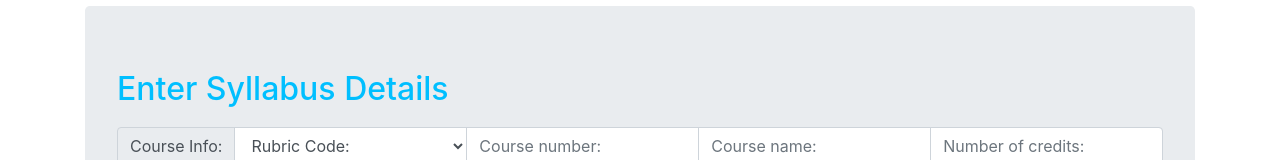
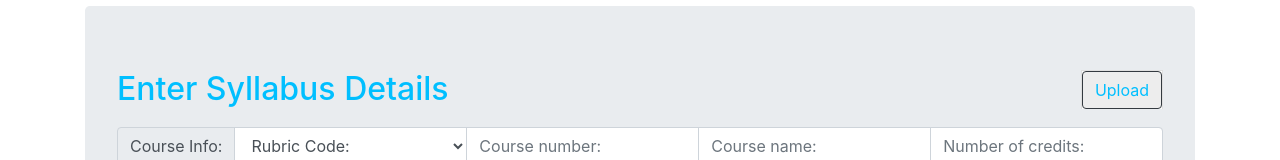
Before and after one commit to dkStephanos/syllabison, a React (Create React App) app in the folder syllabison/: page /new-syllabus in a window 1280 px wide. Shown: the part 251-411 px from the top of the page. Built offline with nearby package versions, Linux system fonts and the light colour scheme; what auth0-js would draw is missing.

Commit message:
Added upload button

```diff
--- a/syllabison/src/containers/AddSyllabus.js
+++ b/syllabison/src/containers/AddSyllabus.js
@@ -2,8 +2,16 @@ import React from 'react';
 import { connect } from 'react-redux';
 import { addSyllabus } from '../actions';
 import { getCurrentDate } from '../utils';
-import { Button, Form, Row, Col } from 'react-bootstrap';
-import { InputGroup, Jumbotron } from 'react-bootstrap';
+import {
+  Button,
+  Form,
+  Row,
+  Col,
+  InputGroup,
+  Jumbotron,
+  Accordion,
+  Card
+} from 'react-bootstrap';
 
 let AddSyllabus = ({ dispatch }) => {
   let rubric_code,
@@ -29,6 +37,38 @@ let AddSyllabus = ({ dispatch }) => {
 
   return (
     <Jumbotron>
+      <Accordion style={{ float: 'right' }}>
+        <Card>
+          <Accordion.Toggle
+            as={Button}
+            variant="outline-dark"
+            style={{ color: 'deepSkyBlue', backgroundColor: 'rgba(0,0,0,.07)' }}
+            eventKey="0"
+          >
+            Upload
+          </Accordion.Toggle>
+          <Accordion.Collapse eventKey="0">
+            <Card.Body>
+              <div className="input-group">
+                <div className="custom-file">
+                  <input
+                    type="file"
+                    className="custom-file-input"
+                    id="inputGroupFile01"
+                    aria-describedby="inputGroupFileAddon01"
+                  />
+                  <label
+                    className="custom-file-label"
+                    htmlFor="inputGroupFile01"
+                  >
+                    Choose file
+                  </label>
+                </div>
+              </div>
+            </Card.Body>
+          </Accordion.Collapse>
+        </Card>
+      </Accordion>
       <h2 style={headerStyle}>Enter Syllabus Details</h2>
       <Form
         onSubmit={e => {
```
